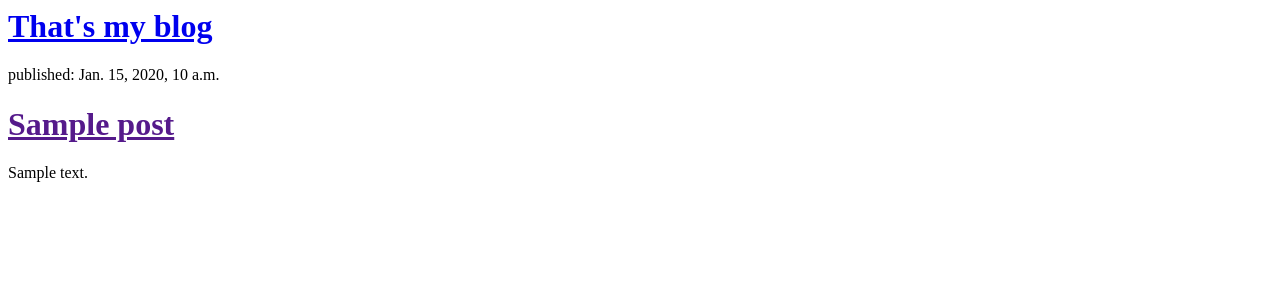
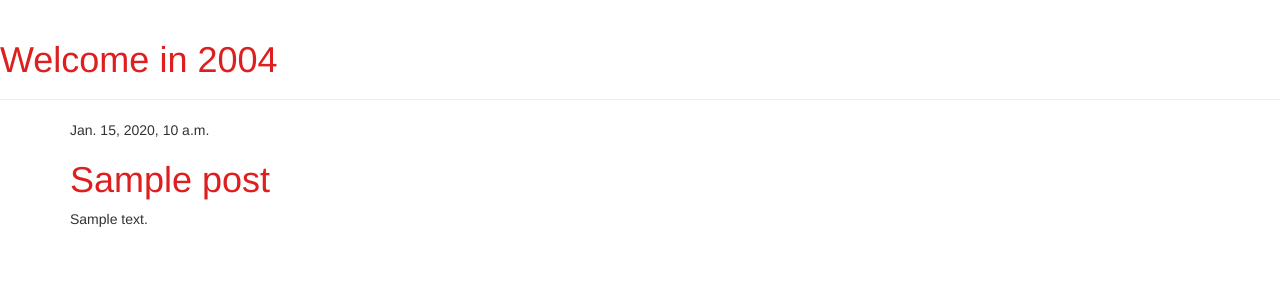
Before and after one commit to OsadchukVY/midnightblog, a Django app: page / in a window 1280 px wide. Shown: the top 300 px of the page. Run offline with Django 3.2, Linux system fonts and the light colour scheme; tables that the repository leaves empty hold one stand-in row (values such as "Sample post"); some libraries are stand-ins or nearby versions.

Commit message:
Add statics and post pages

```diff
--- /dev/null
+++ b/blog/static/css/blog.css
@@ -0,0 +1,3 @@
+h1 a {
+    color: #de1f1f;
+}
--- /dev/null
+++ b/blog/templates/blog/base.html
@@ -0,0 +1,22 @@
+{% load static %}
+<html>
+    <head>
+        <title>First blog</title>
+        <link rel="stylesheet" href="//maxcdn.bootstrapcdn.com/bootstrap/3.2.0/css/bootstrap.min.css">
+        <link rel="stylesheet" href="//maxcdn.bootstrapcdn.com/bootstrap/3.2.0/css/bootstrap-theme.min.css">
+        <link rel="stylesheet" href="{% static 'css/blog.css' %}">
+    </head>
+    <body>
+    <div class="page-header">
+        <h1><a href="/">Welcome in 2004</a></h1>
+    </div>
+    <div class="content container">
+        <div class="row">
+            <div class="col-md-8">
+            {% block content %}
+            {% endblock %}
+            </div>
+        </div>
+    </div>
+</body>
+</html>
--- a/blog/templates/blog/post_list.html
+++ b/blog/templates/blog/post_list.html
@@ -1,17 +1,26 @@
+{% extends 'blog/base.html' %}
+{% load static %}
 <html>
     <head>
         <title>First blog</title>
+        <link rel="stylesheet" href="//maxcdn.bootstrapcdn.com/bootstrap/3.2.0/css/bootstrap.min.css">
+        <link rel="stylesheet" href="//maxcdn.bootstrapcdn.com/bootstrap/3.2.0/css/bootstrap-theme.min.css">
+        <link rel="stylesheet" href="{% static 'css/blog.css' %}">
     </head>
     <body>
-        <div>
-            <h1><a href="/">That's my blog</a></h1>
+        <div class="page-header">
+            <h1><a href="/">Welcome in 2004</a></h1>
         </div>
-{% for post in posts %}
-    <div>
-        <p>published: {{ post.published_date }}</p>
-        <h1><a href="">{{ post.title }}</a></h1>
-        <p>{{ post.text|linebreaksbr }}</p>
-    </div>
-{% endfor %}
+{% block content %}
+    {% for post in posts %}
+        <div class="post">
+            <div class="date">
+                {{ post.published_date }}
+            </div>
+            <h1><a href="">{{ post.title }}</a></h1>
+            <p>{{ post.text|linebreaksbr }}</p>
+        </div>
+    {% endfor %}
+{% endblock %}
     </body>
 </html>
--- a/blog/urls.py
+++ b/blog/urls.py
@@ -1,6 +1,9 @@
 from django.urls import path
 from . import views
-
+"""post/ means, that after start URL we will get URL started with post and /.
+    <int:pk> means, that Django waits int and transforms it in var - pk.
+     '/' - symbol in end of URL."""
 urlpatterns = [
-    path('', views.post_list, name='post_list')
+    path('', views.post_list, name='post_list'),
+    path('post/<int:pk>/', views.post_detail, name='post_detail'),
 ]
--- a/blog/views.py
+++ b/blog/views.py
@@ -1,4 +1,4 @@
-from django.shortcuts import render
+from django.shortcuts import render, get_object_or_404
 from django.utils import timezone
 from .models import Post
 
@@ -7,3 +7,7 @@ from .models import Post
 def post_list(request):
     posts = Post.objects.filter(published_date__lte=timezone.now()).order_by('published_date')
     return render(request, 'blog/post_list.html', {'posts': posts})
+
+def post_detail(request, pk):
+    post = get_object_or_404(Post, pk=pk)
+    return render(request, 'blog/post_detail.html', {'post': post})
```
Also changed, not shown: blog/templates/blog/post_detail.html (added, +13 -0 lines).
